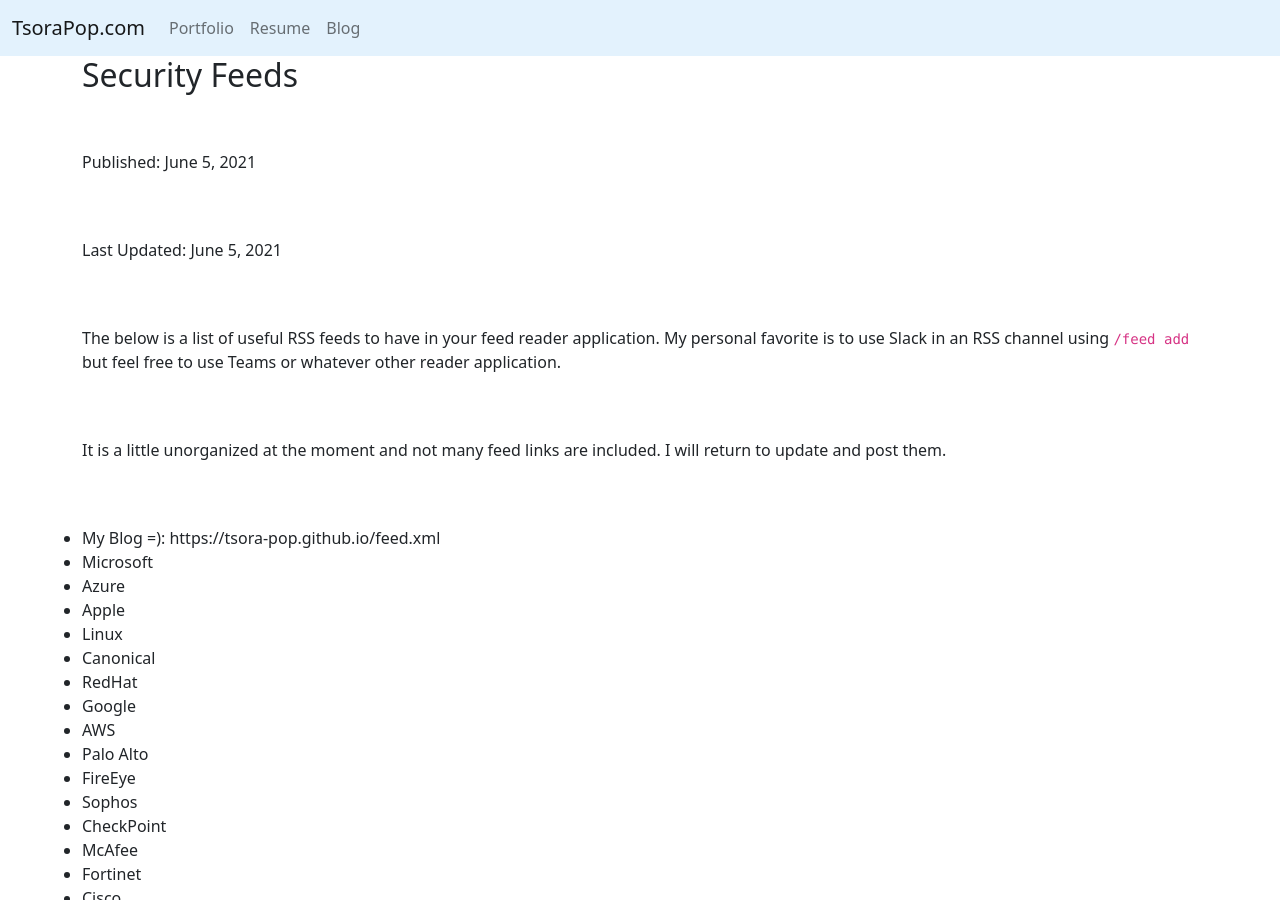
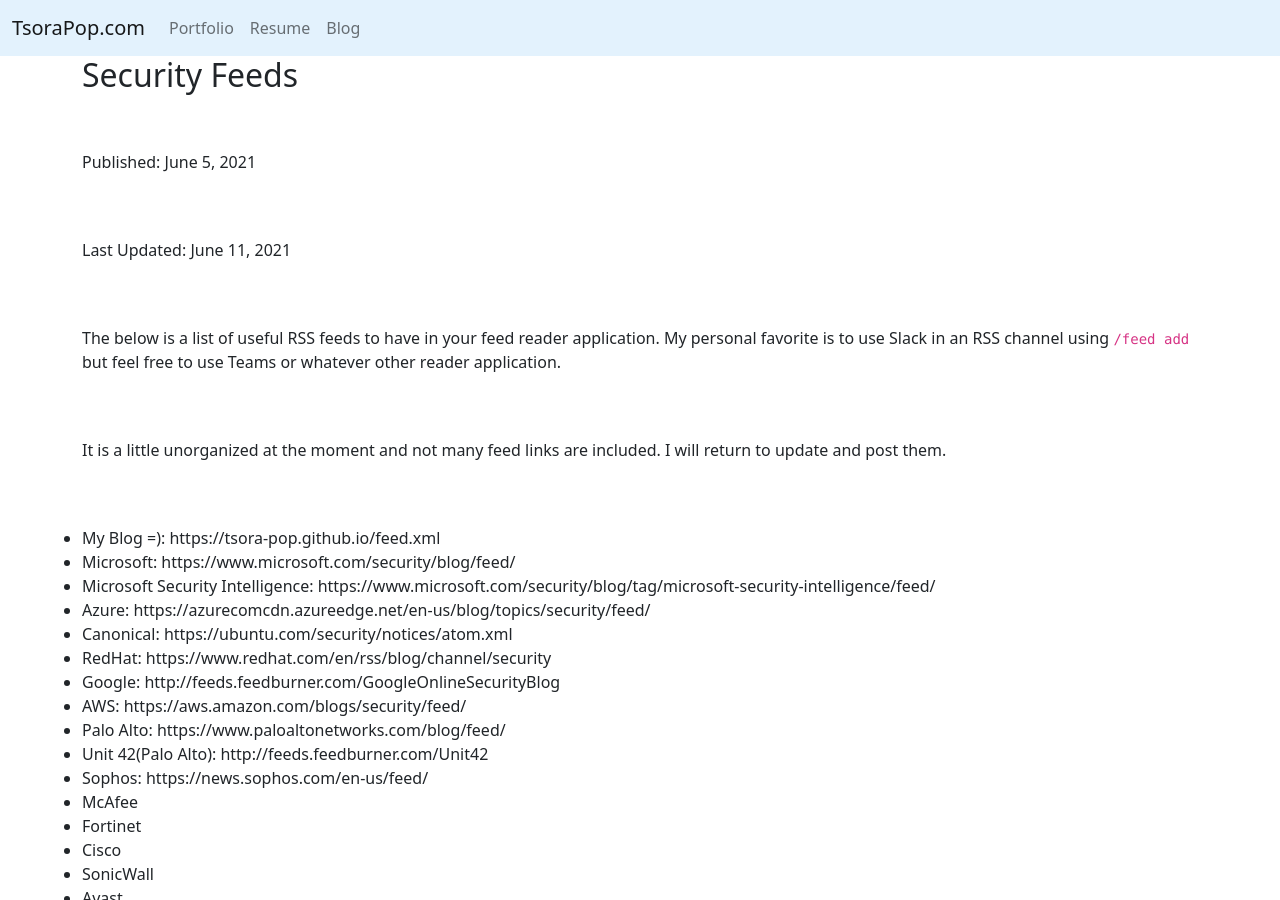
Before and after one commit to Tsora-Pop/Tsora-Pop.github.io, a Jekyll site: the page built from _posts/2021-06-05-Security-Feeds.markdown, in a window 1280 px wide and 900 px high. Built offline with Jekyll 4.4.1, drawn with Linux system fonts in a browser that asks for light colours; some of the changed text lies outside the part shown.

Commit message:
Update 2021-06-05-Security-Feeds.markdown

```diff
--- a/_posts/2021-06-05-Security-Feeds.markdown
+++ b/_posts/2021-06-05-Security-Feeds.markdown
@@ -2,7 +2,7 @@
 layout: post
 headimage: <img src= "assets/Generic_Feed.png" class="card-img-top" alt="Header Image" width="100" height="100">
 published: June 5, 2021
-updated: June 5, 2021
+updated: June 11, 2021
 excerpt_separator: <!--more-->
 tag: Resources
 ---
@@ -16,18 +16,16 @@
 It is a little unorganized at the moment and not many feed links are included. I will return to update and post them.
 
 * My Blog =): https://tsora-pop.github.io/feed.xml
-* Microsoft
-* Azure
-* Apple
-* Linux
-* Canonical
-* RedHat
-* Google
-* AWS
-* Palo Alto
-* FireEye
-* Sophos
-* CheckPoint
+* Microsoft: https://www.microsoft.com/security/blog/feed/
+* Microsoft Security Intelligence: https://www.microsoft.com/security/blog/tag/microsoft-security-intelligence/feed/
+* Azure: https://azurecomcdn.azureedge.net/en-us/blog/topics/security/feed/
+* Canonical: https://ubuntu.com/security/notices/atom.xml
+* RedHat: https://www.redhat.com/en/rss/blog/channel/security
+* Google: http://feeds.feedburner.com/GoogleOnlineSecurityBlog
+* AWS: https://aws.amazon.com/blogs/security/feed/
+* Palo Alto: https://www.paloaltonetworks.com/blog/feed/
+* Unit 42(Palo Alto): http://feeds.feedburner.com/Unit42
+* Sophos: https://news.sophos.com/en-us/feed/
 * McAfee
 * Fortinet
 * Cisco
@@ -87,7 +85,11 @@
 * GreyNoise
 * Qualys
 * Samsung
-* MS ISAC
 * JP SOC English Versions
 * AU, EU, Ca Resources
 * Fastly
+
+Non RSS Feeds
+* Center for Internet Security - https://www.cisecurity.org/resources/?type=post
+* FireEye: https://www.fireeye.com/blog.html
+* CheckPoint: https://blog.checkpoint.com/
```
Also changed, not shown: other parts of _posts/2021-06-05-Security-Feeds.markdown (+1 -1 lines).
